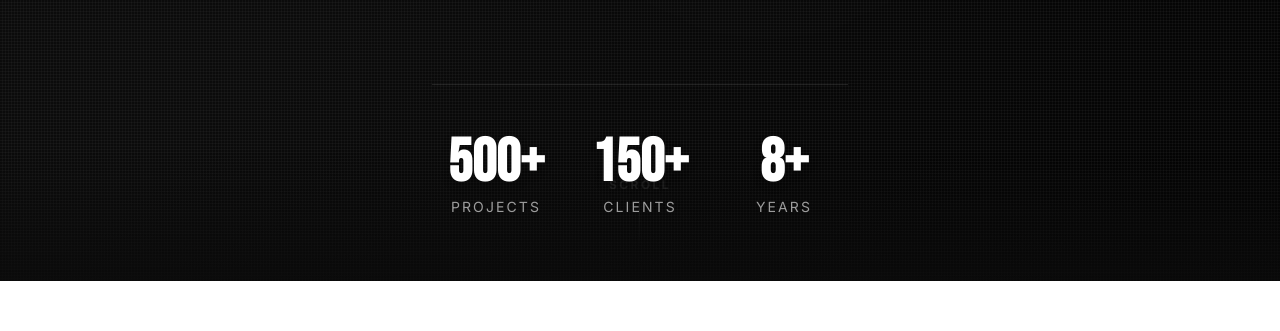
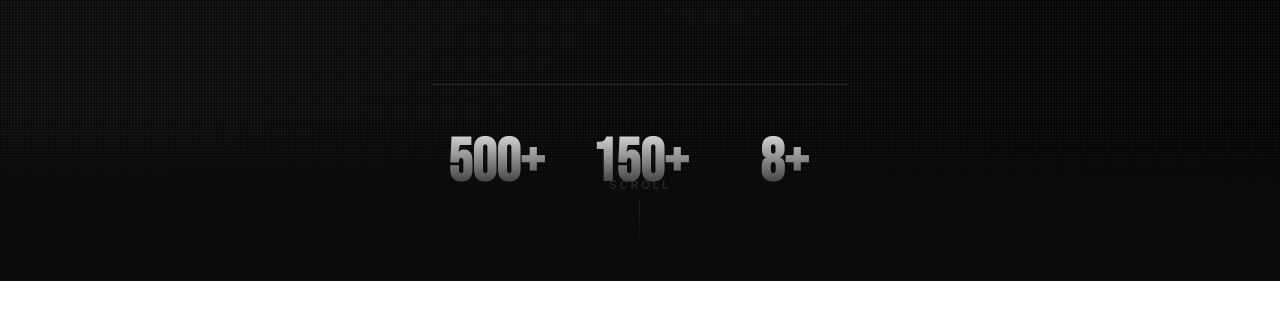
Before and after one commit to fusionlabs-tech/aegon-studios, a React (Vite) app: page / in a window 1280 px wide. Shown: the part 780-1111 px from the top of the page. Built offline with nearby package versions, Linux system fonts and the light colour scheme.

Commit message:
Generated by Spark: the scroll animation on hero is covered by the stats, the showreel title is not centered, there are more space below than above

```diff
--- a/src/components/Hero.tsx
+++ b/src/components/Hero.tsx
@@ -179,7 +179,7 @@ export function Hero() {
         initial={{ opacity: 0 }}
         animate={{ opacity: 1 }}
         transition={{ duration: 1, delay: 2.8, repeat: Infinity, repeatType: 'reverse' }}
-        className="absolute bottom-8 left-1/2 -translate-x-1/2 z-[5]"
+        className="absolute bottom-8 left-1/2 -translate-x-1/2 z-[20]"
       >
         <div className="flex flex-col items-center gap-2 text-white/50">
           <span className="text-xs tracking-[0.2em] uppercase font-bold">Scroll</span>
@@ -187,7 +187,7 @@ export function Hero() {
         </div>
       </motion.div>
 
-      <div className="absolute inset-x-0 bottom-0 h-32 bg-gradient-to-t from-primary/80 via-primary/40 to-transparent z-[6] pointer-events-none" />
+      <div className="absolute inset-x-0 bottom-0 h-40 bg-gradient-to-t from-primary via-primary to-transparent z-[15] pointer-events-none" />
     </section>
   )
 }
--- a/src/components/Showreel.tsx
+++ b/src/components/Showreel.tsx
@@ -151,7 +151,7 @@ export function Showreel() {
           whileInView={{ opacity: 1, y: 0 }}
           viewport={{ once: true }}
           transition={{ duration: 0.8 }}
-          className="text-center pt-12 pb-6"
+          className="text-center py-12 flex items-center justify-center"
         >
           <h2 className="text-[clamp(3rem,8vw,7rem)] leading-none font-bold tracking-tight font-display text-foreground">
             SHOWREEL
```
